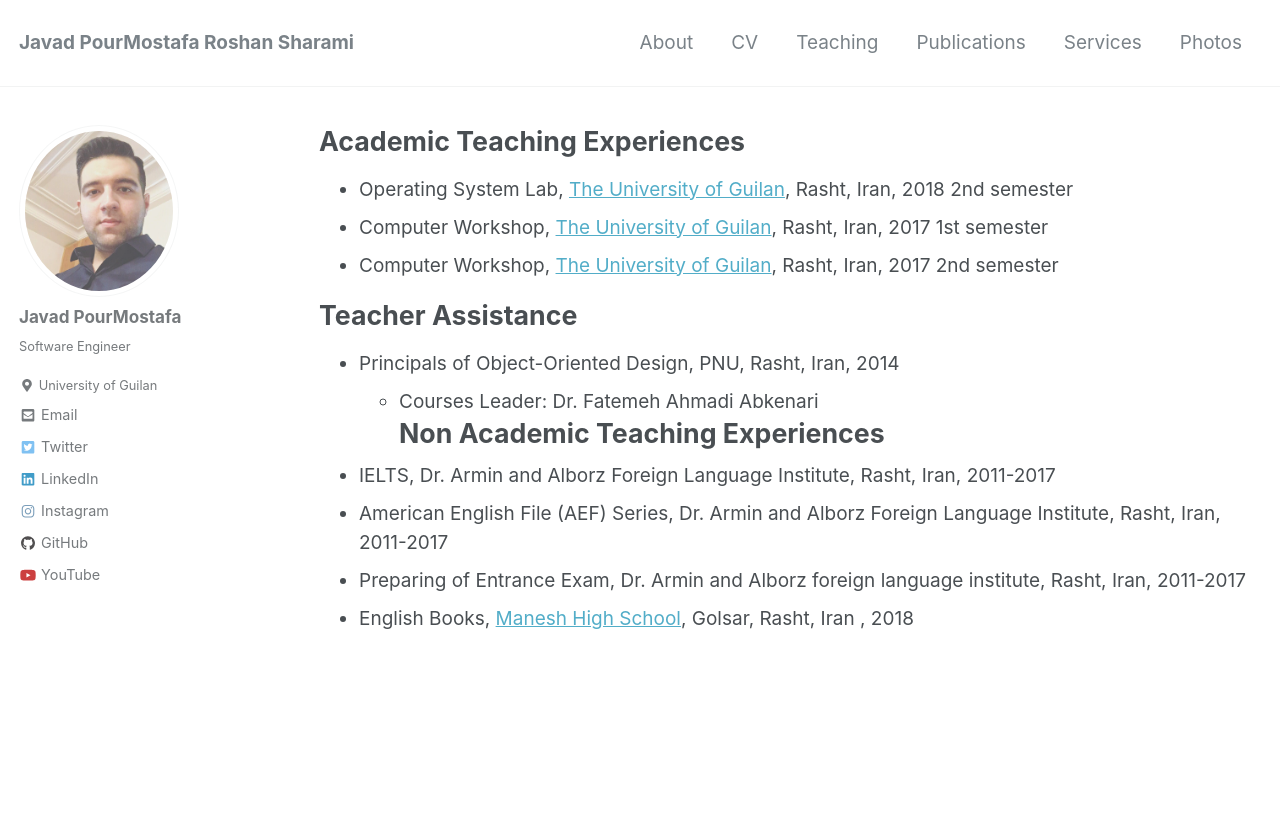
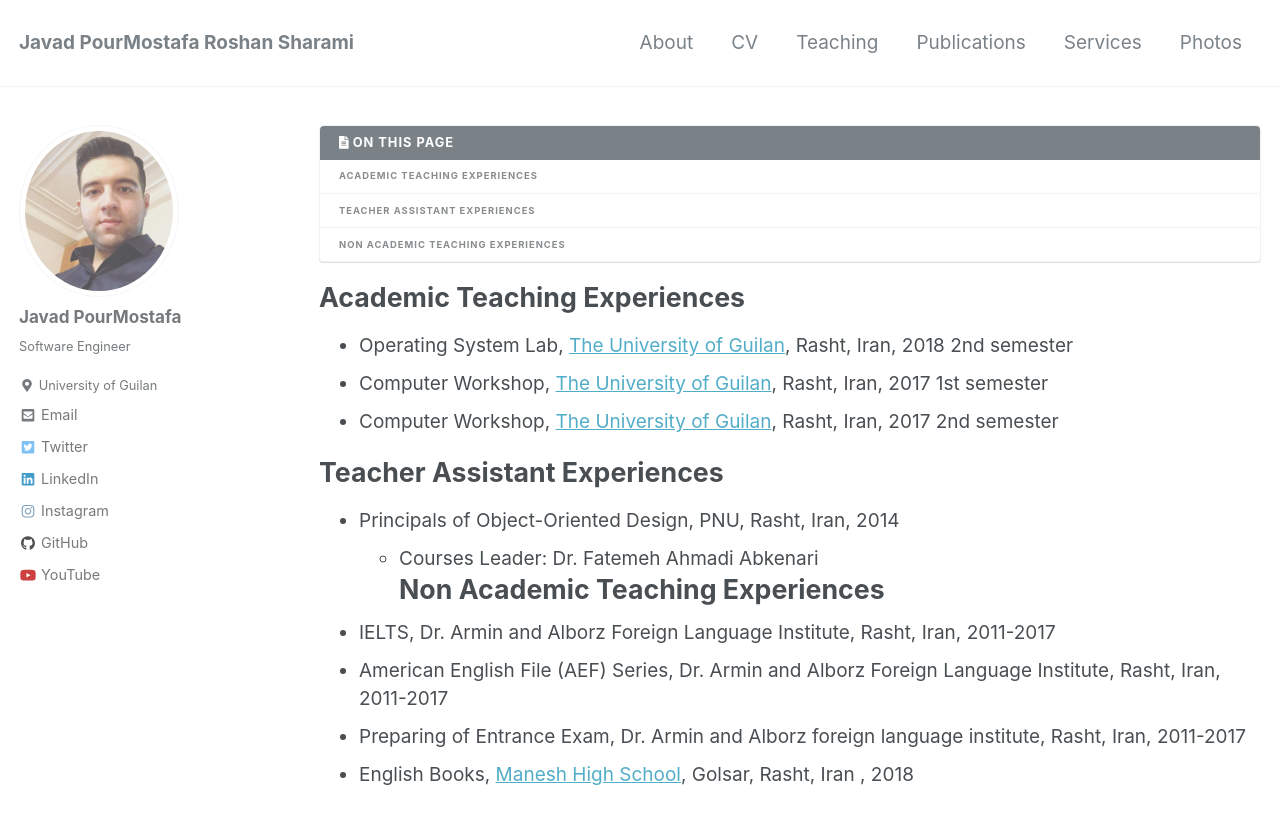
Before and after one commit to JoyeBright/JoyeBright.github.io, a Jekyll site: the page built from _pages/teaching.md, in a window 1280 px wide and 900 px high. Shown: the top 824 px of the window. Built offline with Jekyll 4.4.1, drawn with Linux system fonts in a browser that asks for light colours; nearby versions of some CDN libraries.

Commit message:
teaching

```diff
--- a/_pages/teaching.md
+++ b/_pages/teaching.md
@@ -5,14 +5,14 @@ author_profile: true
 ---
 
 {% include base_path %}
-
+{% include toc %}
 
 # Academic Teaching Experiences
 *   Operating System Lab, [The University of Guilan](http://ce.guilan.ac.ir), Rasht, Iran, 2018 2nd semester
 *   Computer Workshop, [The University of Guilan](http://ce.guilan.ac.ir), Rasht, Iran, 2017 1st semester
 *   Computer Workshop, [The University of Guilan](http://ce.guilan.ac.ir), Rasht, Iran, 2017 2nd semester
 
-# Teacher Assistance
+# Teacher Assistant Experiences
 *   Principals of Object-Oriented Design, PNU, Rasht, Iran, 2014
     *   Courses Leader: Dr. Fatemeh Ahmadi Abkenari
 # Non Academic Teaching Experiences
```
